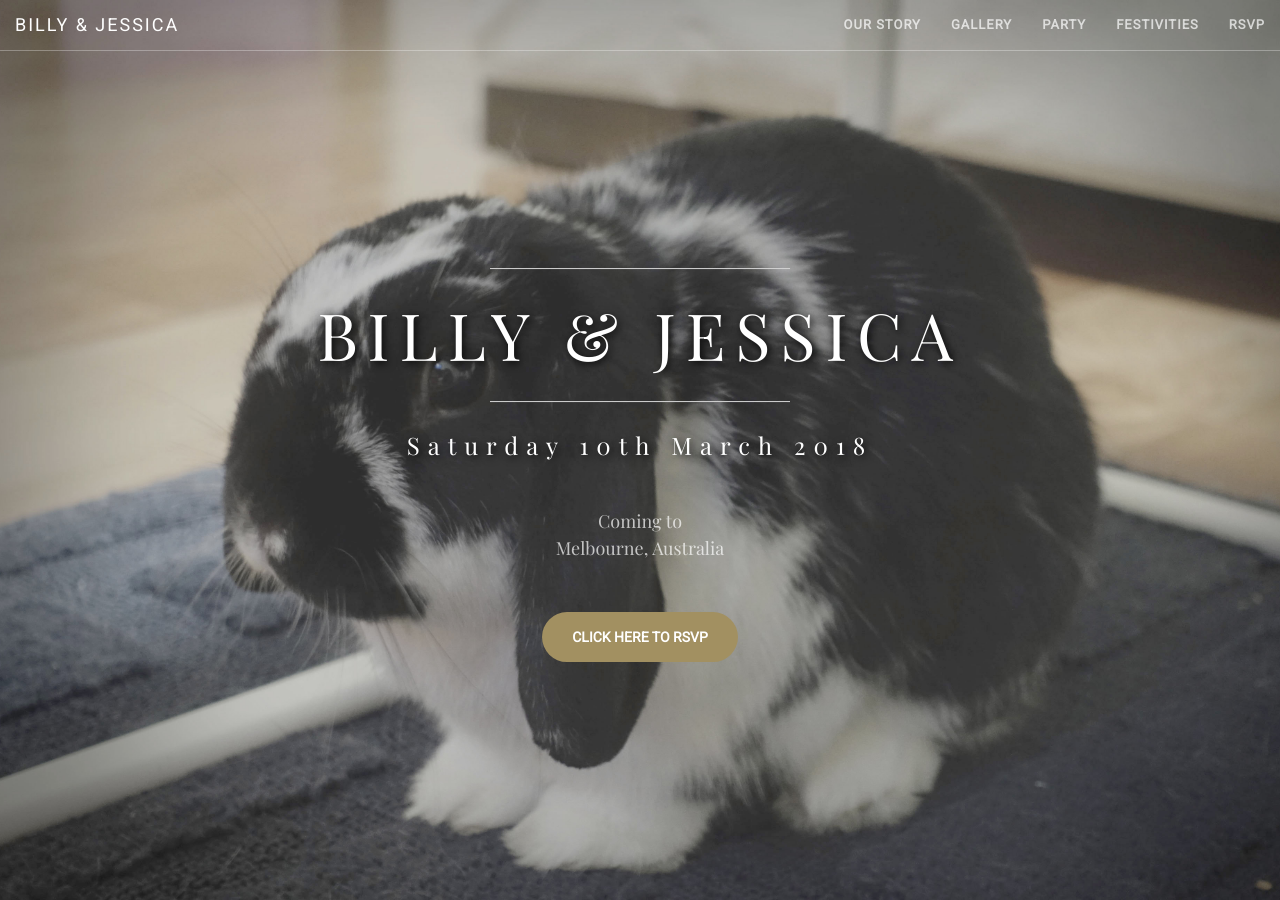
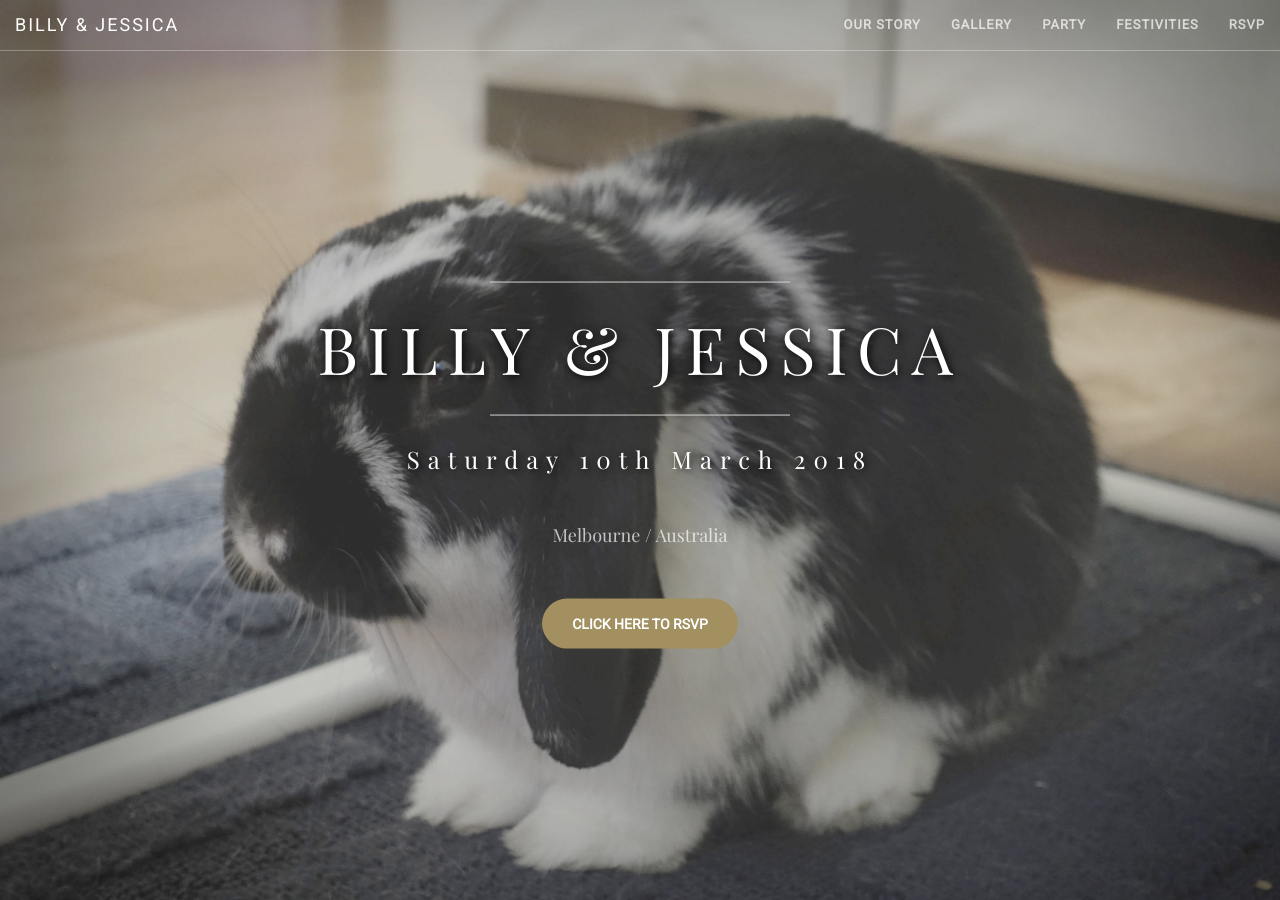
Before and after one commit to notbleh/wed-website, a Jekyll site: the page built from live.html, in a window 1280 px wide and 900 px high. Built offline with Jekyll 4.4.1, drawn with Linux system fonts in a browser that asks for light colours.

Commit message:
Update header.html

```diff
--- a/_includes/header.html
+++ b/_includes/header.html
@@ -5,8 +5,7 @@
             <h1 class="text-shadow">Billy &amp; Jessica</h1>
             <hr>
             <h2 class="text-shadow">Saturday 10th March 2018</h2>
-            <p>Coming to<br>
-                Melbourne, Australia</p>
+            <p>Melbourne / Australia</p>
             <a href="#contactus" class="btn btn-primary btn-xl page-scroll">Click Here to RSVP</a>
         </div>
     </div>
```
